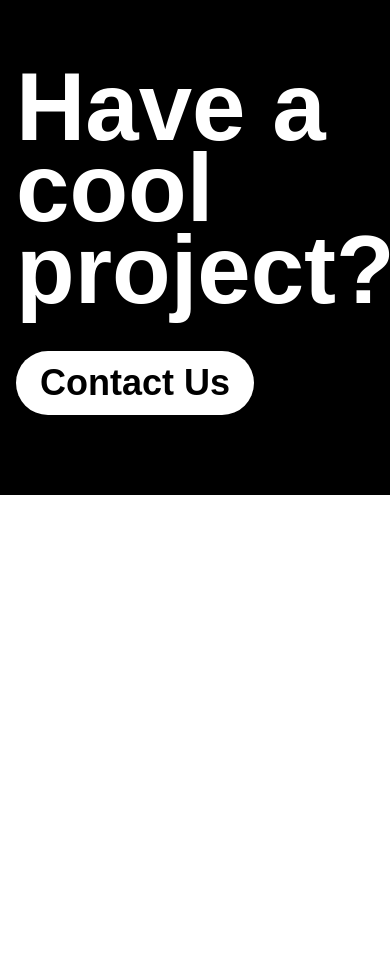
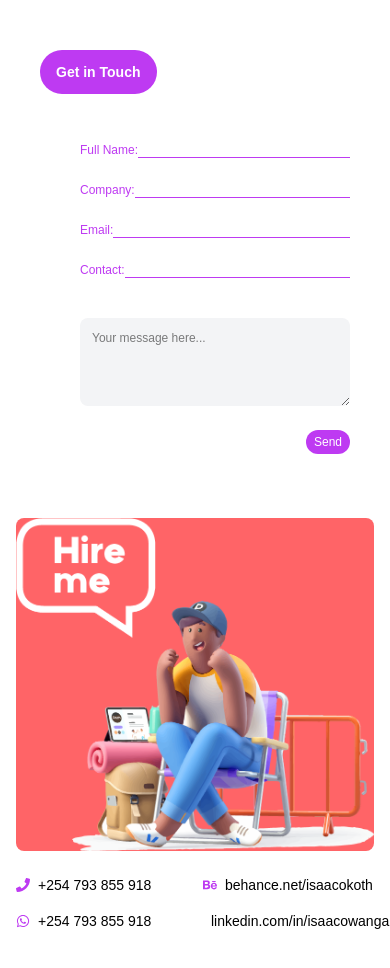
Before and after one commit to ngachadavid/owanga, a Next.js app: page / in a window 390 px wide. Shown: the part 5520-6488 px from the top of the page. Before the commit the page ends 6015 px from the top, so only its background shows below. Built offline with nearby package versions, Linux system fonts and the light colour scheme.

Commit message:
footer additions

```diff
--- a/components/global/Footer.jsx
+++ b/components/global/Footer.jsx
@@ -1,25 +1,82 @@
 import React from 'react';
+import { FaPhone, FaBehance, FaWhatsapp, FaLinkedin } from "react-icons/fa";
 
 export default function Footer() {
     return (
-        <footer className="bg-black text-white py-20">
-            <div className="max-w-[1286px] mx-auto px-4 flex items-center justify-between">
+        <footer className="bg-white text-black py-10 md:py-20">
+            <div className="max-w-[1286px] mx-auto px-4 flex flex-col md:flex-row items-center justify-between gap-10">
 
-                {/* Left - Text */}
-                <div>
-                    <h2 className="text-8xl font-extrabold leading-[0.85]">Have a cool project?</h2>
-                    <p className="text-4xl mt-10 bg-white text-black font-bold px-6 py-3 rounded-full inline-block">
-                        Contact Us
-                    </p>
+                {/* Left - Contact Form */}
+                <div className="w-full md:w-1/2 bg-white p-6 md:p-10">
+                    <h2 className="text-sm md:text-base bg-[#be3af2] text-white font-bold py-3 px-4 rounded-full inline-block mb-10">
+                        Get in Touch
+                    </h2>
+                    <form className="pl-10">
+                        <div className="grid grid-cols-1 md:grid-cols-2 gap-4">
+                            {["Full Name", "Company", "Email", "Contact"].map((field) => (
+                                <div key={field} className="flex items-end">
+                                    <label className="text-xs text-[#be3af2]">
+                                        {field}:
+                                    </label>
+                                    <div className="flex-1 relative">
+                                        <input
+                                            type={field === "Email" ? "email" : "text"}
+                                            className="w-full bg-transparent border-none outline-none pl-2"
+                                        />
+                                        <div className="absolute bottom-0 left-0 right-0 h-[1px] bg-[#be3af2]"></div>
+                                    </div>
+                                </div>
+                            ))}
+                        </div>
+
+                        <div className="flex flex-col mt-10">
+                            <textarea rows="4" placeholder="Your message here..."
+                                className="bg-gray-100 text-xs p-3 rounded-lg focus:outline-none"></textarea>
+                        </div>
+                        <div className="flex justify-end mt-6">
+                            <button className="bg-[#be3af2] text-white text-xs py-1 px-2 rounded-full hover:bg-[#a82ad9] transition-colors">
+                                Send
+                            </button>
+                        </div>
+                    </form>
                 </div>
 
                 {/* Right - Image */}
-                <div>
-                    <img
-                        src="/homepage/footer.png"
-                        alt="Footer Image"
-                        className="w-[600px] h-auto"
-                    />
+                <div className="w-full md:w-1/2 flex flex-col items-center md:items-start">
+                    <img src="/homepage/footer.png" alt="Footer Image" className="w-full h-auto rounded-lg mb-6 bg-red-400" />
+
+                    {/* Contact Links */}
+                    <div className="grid grid-cols-2 gap-4 w-full md:w-auto text-sm">
+                        {/* Phone */}
+                        <div className="flex items-center space-x-2">
+                            <FaPhone className="text-[#be3af2]" />
+                            <a href="tel:+254 793 855 918" className="text-black hover:text-[#be3af2]">+254 793 855 918</a>
+                        </div>
+
+                        {/* Behance */}
+                        <div className="flex items-center space-x-2">
+                            <FaBehance className="text-[#be3af2]" />
+                            <a href="http://www.behance.net/isaacokoth" target="_blank" rel="noopener noreferrer" className="text-black hover:text-[#be3af2]">
+                            behance.net/isaacokoth
+                            </a>
+                        </div>
+
+                        {/* WhatsApp */}
+                        <div className="flex items-center space-x-2">
+                            <FaWhatsapp className="text-[#be3af2]" />
+                            <a href="https://wa.me/+254793855918" target="_blank" rel="noopener noreferrer" className="text-black hover:text-[#be3af2]">
+                            +254 793 855 918
+                            </a>
+                        </div>
+
+                        {/* LinkedIn */}
+                        <div className="flex items-center space-x-2">
+                            <FaLinkedin className="text-[#be3af2]" />
+                            <a href="http://www.linkedin.com/in/isaacowanga" target="_blank" rel="noopener noreferrer" className="text-black hover:text-[#be3af2]">
+                            linkedin.com/in/isaacowanga
+                            </a>
+                        </div>
+                    </div>
                 </div>
 
             </div>
--- a/components/homepage/Hero.jsx
+++ b/components/homepage/Hero.jsx
@@ -6,7 +6,7 @@ export default function Hero() {
       {/* Left Side - Text */}
       <div className="max-w-lg text-left">
         <h1 className="text-5xl md:text-[100px] font-bold md:font-extrabold text-[#be3af2] leading-[0.85]">
-          Creative <span className='italic pl-8'>Conscience </span>
+          Creative <span className='italic pl-8 md:pl-0'>Conscience </span>
         </h1>
         <p className="text-xs md:text-base text-black font-bold mt-4 md:mt-6 pl-20 md:pl-0">
           Design is more than aesthetics—it's a conversation, a statement, a movement.
```
Also changed, not shown: package.json (+4 -3 lines), 1 other file (tests, documents, lock files or other folders).
